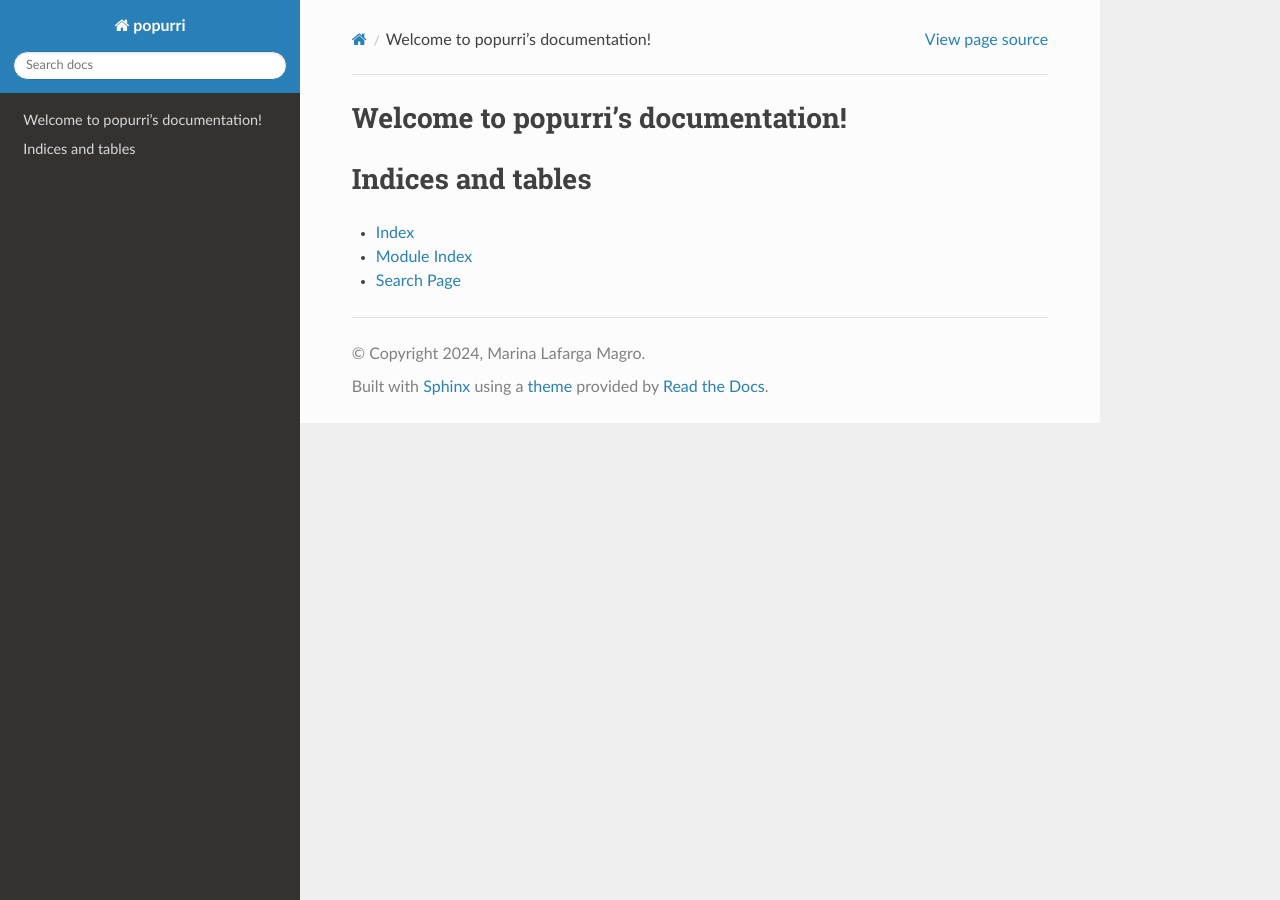
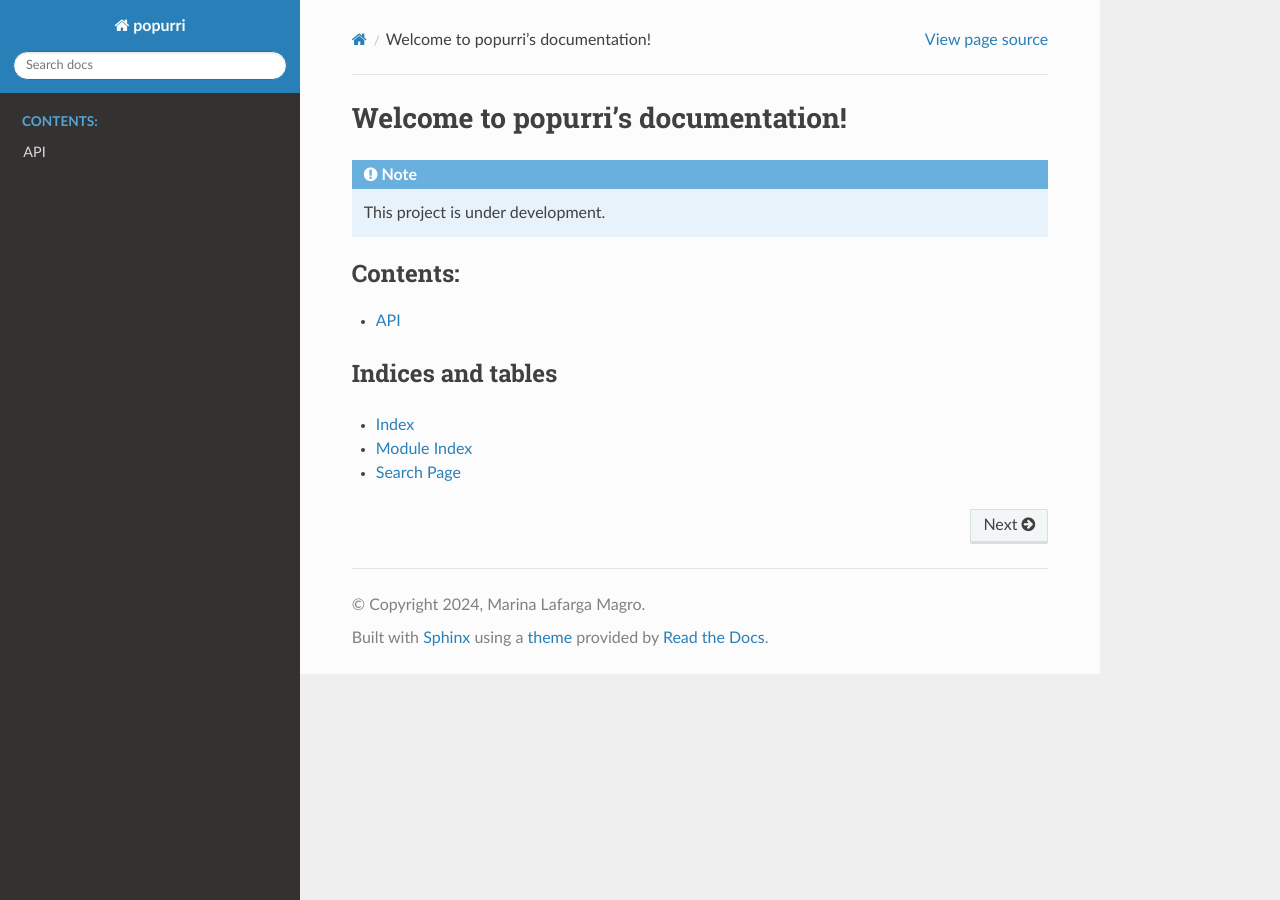
Before and after one commit to mlafarga/popurri, a Sphinx documentation site: the page built from docs/index.rst, in a window 1280 px wide. Built offline with Sphinx 7.4.7 and the Read the Docs theme 2.0.0, drawn with Linux system fonts in a browser that asks for light colours.

Commit message:
update docs

```diff
--- /dev/null
+++ b/docs/api.rst
@@ -0,0 +1,7 @@
+API
+===
+
+.. autosummary::
+   :toctree: generated
+
+   popurri
--- a/docs/index.rst
+++ b/docs/index.rst
@@ -6,14 +6,21 @@
 Welcome to popurri's documentation!
 ===================================
 
+.. note::
+
+   This project is under development.
+
+
 .. toctree::
    :maxdepth: 2
    :caption: Contents:
 
+   usage
+   api
 
 
 Indices and tables
-==================
+------------------
 
 * :ref:`genindex`
 * :ref:`modindex`
```
Also changed, not shown: docs/usage.rst (added).
